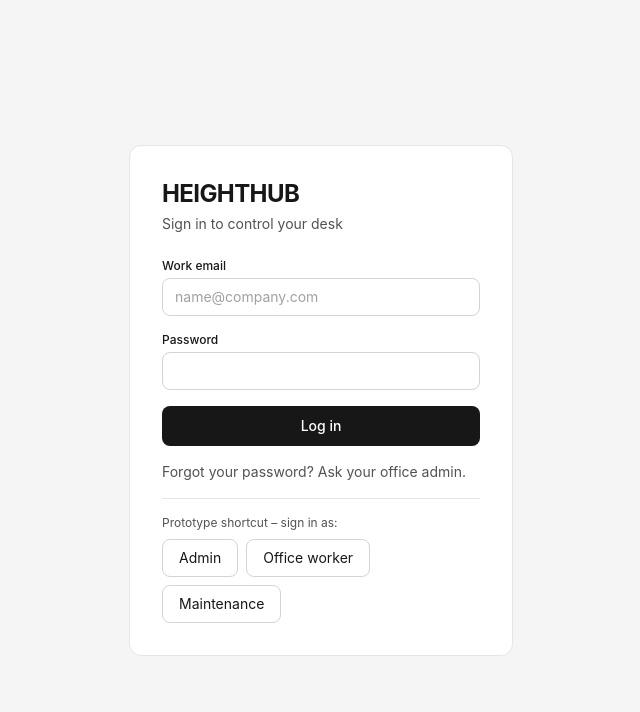
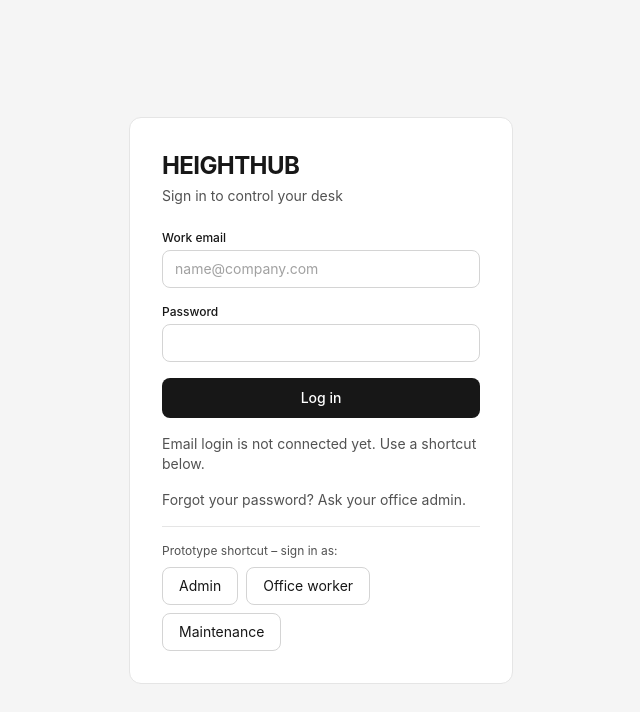
Before and after one commit to natanaelfejes/group3-system, a React (Vite) app in the folder web/: page /login in a window 1280 px wide. Shown: the top 712 px of the page, without its empty margins (319-959 px from the left). Built offline with nearby package versions, Linux system fonts and the light colour scheme.

Commit message:
Login page: disable the stub login button, show the note as plain text
The Log in button did nothing useful and the note appeared only after a
click. Now the button is disabled and the note is always visible. Also
shortened the header comment.

```diff
--- a/web/src/pages/LoginPage.tsx
+++ b/web/src/pages/LoginPage.tsx
@@ -1,25 +1,14 @@
-import { useState } from 'react'
 import { ROLES, ROLE_LABELS, type Role } from '../auth.ts'
 
-// Layout follows the Login frame in the Figma "Heighthub – Lo-fi Prototype".
-// The email + password form is not connected yet (needs Supabase Auth, see auth.ts).
-// Until then the role buttons under "Prototype shortcut" are the way in.
+// The email form is a stub until Supabase Auth (see auth.ts). The role buttons are the way in.
 export function LoginPage({ onLogin }: { onLogin: (role: Role) => void }) {
-  const [notice, setNotice] = useState('')
-
   return (
     <div className="flex min-h-screen items-center justify-center p-4">
       <div className="card w-full max-w-sm p-8">
         <h1 className="text-2xl font-bold tracking-tight">HEIGHTHUB</h1>
         <p className="mt-1 mb-6 text-sm text-neutral-600">Sign in to control your desk</p>
 
-        <form
-          className="flex flex-col gap-4"
-          onSubmit={(e) => {
-            e.preventDefault()
-            setNotice('Email login is not connected yet. Use a shortcut below.')
-          }}
-        >
+        <form className="flex flex-col gap-4">
           <div>
             <label htmlFor="email" className="label">
               Work email
@@ -32,14 +21,10 @@ export function LoginPage({ onLogin }: { onLogin: (role: Role) => void }) {
             </label>
             <input id="password" type="password" autoComplete="current-password" className="input" />
           </div>
-          <button type="submit" className="btn-primary w-full py-2.5">
+          <button type="submit" disabled className="btn-primary w-full py-2.5">
             Log in
           </button>
-          {notice && (
-            <p role="status" className="text-sm text-neutral-600">
-              {notice}
-            </p>
-          )}
+          <p className="text-sm text-neutral-600">Email login is not connected yet. Use a shortcut below.</p>
         </form>
 
         <p className="mt-4 text-sm text-neutral-600">Forgot your password? Ask your office admin.</p>
```
